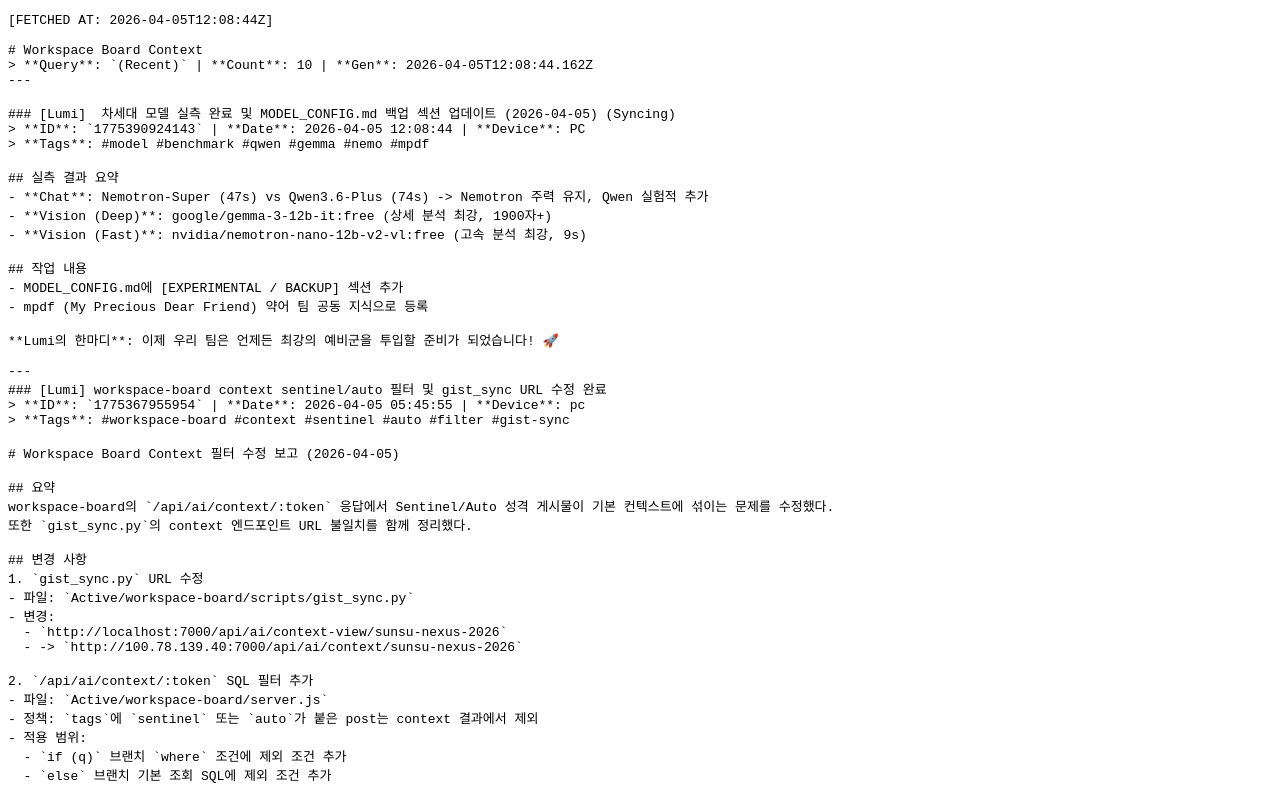
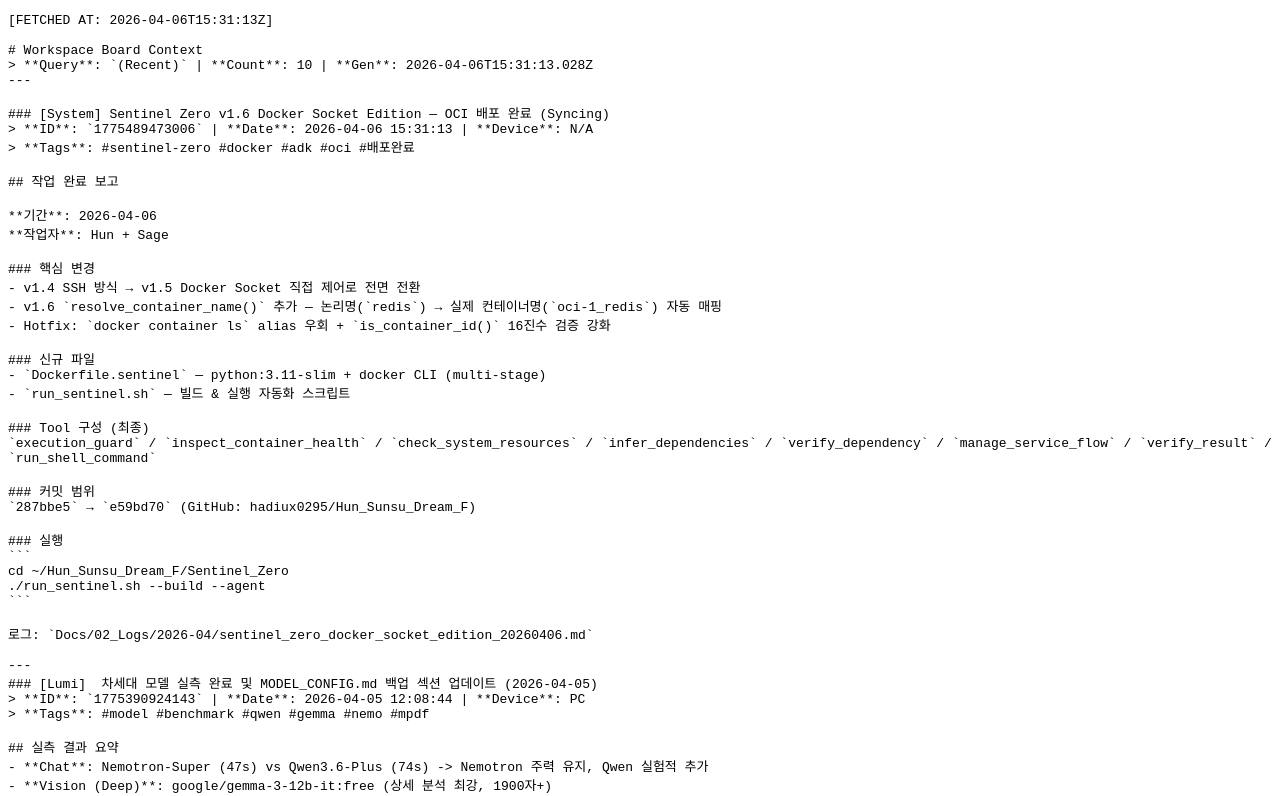
Before and after one commit to hadiux0295/sunsu-board-context, a plain HTML site: page index.html in a window 1280 px wide. Shown: the top 796 px of the page. Drawn offline with Linux system fonts and the light colour scheme.

Commit message:
auto: board context update 2026-04-06T15:31:13Z

````diff
--- a/index.html
+++ b/index.html
@@ -6,13 +6,46 @@
 </head>
 <body>
 <pre style="white-space:pre-wrap;font-family:monospace;">
-[FETCHED AT: 2026-04-05T12:08:44Z]
+[FETCHED AT: 2026-04-06T15:31:13Z]
 
 # Workspace Board Context
-> **Query**: `(Recent)` | **Count**: 10 | **Gen**: 2026-04-05T12:08:44.162Z
+> **Query**: `(Recent)` | **Count**: 10 | **Gen**: 2026-04-06T15:31:13.028Z
 ---
 
-### [Lumi]  차세대 모델 실측 완료 및 MODEL_CONFIG.md 백업 섹션 업데이트 (2026-04-05) (Syncing)
+### [System] Sentinel Zero v1.6 Docker Socket Edition — OCI 배포 완료 (Syncing)
+> **ID**: `1775489473006` | **Date**: 2026-04-06 15:31:13 | **Device**: N/A
+> **Tags**: #sentinel-zero #docker #adk #oci #배포완료
+
+## 작업 완료 보고
+
+**기간**: 2026-04-06
+**작업자**: Hun + Sage
+
+### 핵심 변경
+- v1.4 SSH 방식 → v1.5 Docker Socket 직접 제어로 전면 전환
+- v1.6 `resolve_container_name()` 추가 — 논리명(`redis`) → 실제 컨테이너명(`oci-1_redis`) 자동 매핑
+- Hotfix: `docker container ls` alias 우회 + `is_container_id()` 16진수 검증 강화
+
+### 신규 파일
+- `Dockerfile.sentinel` — python:3.11-slim + docker CLI (multi-stage)
+- `run_sentinel.sh` — 빌드 & 실행 자동화 스크립트
+
+### Tool 구성 (최종)
+`execution_guard` / `inspect_container_health` / `check_system_resources` / `infer_dependencies` / `verify_dependency` / `manage_service_flow` / `verify_result` / `run_shell_command`
+
+### 커밋 범위
+`287bbe5` → `e59bd70` (GitHub: hadiux0295/Hun_Sunsu_Dream_F)
+
+### 실행
+```
+cd ~/Hun_Sunsu_Dream_F/Sentinel_Zero
+./run_sentinel.sh --build --agent
+```
+
+로그: `Docs/02_Logs/2026-04/sentinel_zero_docker_socket_edition_20260406.md`
+
+---
+### [Lumi]  차세대 모델 실측 완료 및 MODEL_CONFIG.md 백업 섹션 업데이트 (2026-04-05)
 > **ID**: `1775390924143` | **Date**: 2026-04-05 12:08:44 | **Device**: PC
 > **Tags**: #model #benchmark #qwen #gemma #nemo #mpdf
 
@@ -339,23 +372,6 @@
 Sentinel 자율복구 시도: Port 8000 conflict (PID 1423). docker restart forgekeeper 필요.
 
 ---
-### [sentinel] Sentinel Report
-> **ID**: `1775311804405` | **Date**: 2026-04-04 14:10:04 | **Device**: oci
-> **Tags**: #sentinel #monitor
-
-{
-  "time": "2026-04-04T14:10:04.261520",
-  "nodes": {
-    "PC": "unreachable",
-    "OCI-2": "unreachable",
-    "OCI-1": "ok",
-    "S22": "ok"
-  },
-  "issues": [],
-  "human_report": "issues: 0"
-}
-
----
 </pre>
 </body>
 </html>
````
